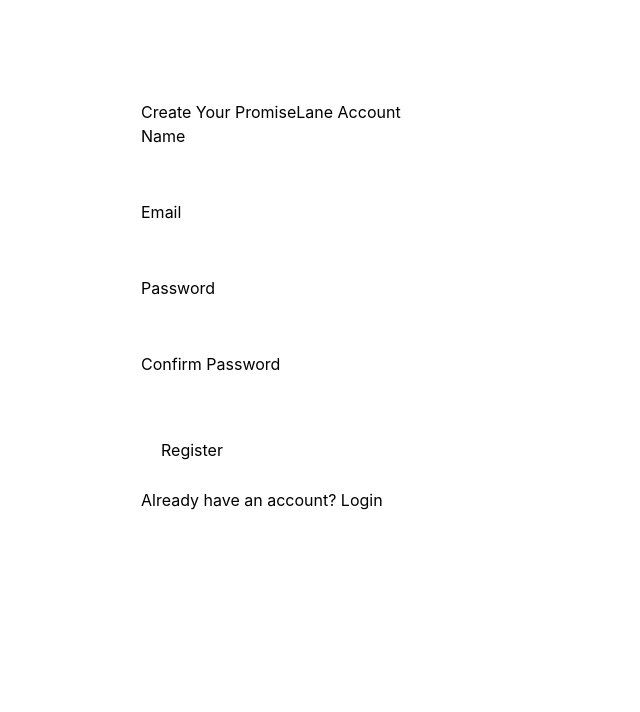
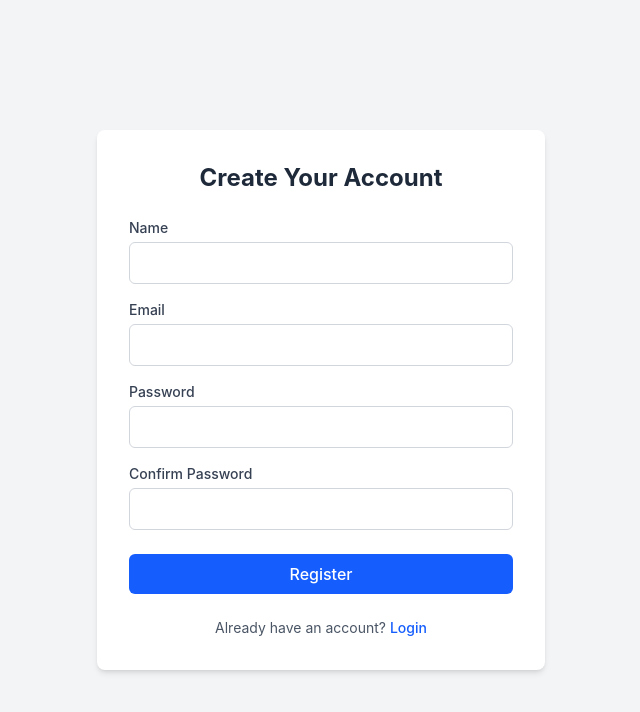
Before and after one commit to Dev-Sooraj-Git/promiselane-frontend, a React (Vite) app: page /register in a window 1280 px wide. Shown: the top 712 px of the page, without its empty margins (319-959 px from the left). Built offline with nearby package versions, Linux system fonts and the light colour scheme.

Commit message:
Redesign Register page with Tailwind CSS

```diff
--- a/src/pages/Register.jsx
+++ b/src/pages/Register.jsx
@@ -33,33 +33,54 @@
     };
 
     return (
-        <div style={{ maxWidth: 400, margin: '80px auto', padding: 20 }}>
-            <h2>Create Your PromiseLane Account</h2>
-            {error && <p style={{ color: 'red' }}>{error}</p>}
+        <div className="min-h-screen flex items-center justify-center bg-gray-100">
+            <div className="bg-white p-8 rounded-lg shadow-md w-full max-w-md">
+                <h2 className="text-2xl font-bold text-center text-gray-800 mb-6">
+                    Create Your Account
+                </h2>
+
+                {error && (
+                    <div className="bg-red-50 border border-red-200 text-red-700 px-4 py-3 rounded mb-4">
+                        {error}
+                    </div>
+                )}
+
                 <form onSubmit={handleSubmit}>
-                <div style={{ marginBottom: 12 }}>
-                    <label>Name</label><br />
-                    <input type="text" value={name} onChange={(e) => setName(e.target.value)} required style={{ width: '100%', padding: 8 }} />
+                    <div className="mb-4">
+                        <label className="block text-gray-700 text-sm font-medium mb-1">Name</label>
+                        <input type="text" value={name} onChange={(e) => setName(e.target.value)} required
+                            className="w-full px-3 py-2 border border-gray-300 rounded-md focus:outline-none focus:ring-2 focus:ring-blue-500 focus:border-transparent" />
                     </div>
-                <div style={{ marginBottom: 12 }}>
-                    <label>Email</label><br />
-                    <input type="email" value={email} onChange={(e) => setEmail(e.target.value)} required style={{ width: '100%', padding: 8 }} />
+
+                    <div className="mb-4">
+                        <label className="block text-gray-700 text-sm font-medium mb-1">Email</label>
+                        <input type="email" value={email} onChange={(e) => setEmail(e.target.value)} required
+                            className="w-full px-3 py-2 border border-gray-300 rounded-md focus:outline-none focus:ring-2 focus:ring-blue-500 focus:border-transparent" />
                     </div>
-                <div style={{ marginBottom: 12 }}>
-                    <label>Password</label><br />
-                    <input type="password" value={password} onChange={(e) => setPassword(e.target.value)} required style={{ width: '100%', padding: 8 }} />
+
+                    <div className="mb-4">
+                        <label className="block text-gray-700 text-sm font-medium mb-1">Password</label>
+                        <input type="password" value={password} onChange={(e) => setPassword(e.target.value)} required
+                            className="w-full px-3 py-2 border border-gray-300 rounded-md focus:outline-none focus:ring-2 focus:ring-blue-500 focus:border-transparent" />
                     </div>
-                <div style={{ marginBottom: 12 }}>
-                    <label>Confirm Password</label><br />
-                    <input type="password" value={passwordConfirmation} onChange={(e) => setPasswordConfirmation(e.target.value)} required style={{ width: '100%', padding: 8 }} />
+
+                    <div className="mb-6">
+                        <label className="block text-gray-700 text-sm font-medium mb-1">Confirm Password</label>
+                        <input type="password" value={passwordConfirmation} onChange={(e) => setPasswordConfirmation(e.target.value)} required
+                            className="w-full px-3 py-2 border border-gray-300 rounded-md focus:outline-none focus:ring-2 focus:ring-blue-500 focus:border-transparent" />
                     </div>
-                <button type="submit" disabled={loading} style={{ padding: '10px 20px', cursor: 'pointer' }}>
+
+                    <button type="submit" disabled={loading}
+                        className="w-full bg-blue-600 text-white py-2 px-4 rounded-md hover:bg-blue-700 disabled:bg-blue-400 disabled:cursor-not-allowed font-medium">
                         {loading ? 'Creating Account...' : 'Register'}
                     </button>
                 </form>
-            <p style={{ marginTop: 16 }}>
-                Already have an account? <Link to="/login">Login</Link>
+
+                <p className="text-center text-gray-600 text-sm mt-6">
+                    Already have an account?{' '}
+                    <Link to="/login" className="text-blue-600 hover:underline font-medium">Login</Link>
                 </p>
+            </div>
         </div>
     );
 }
```
Lines whose indentation alone changed are shown as unchanged.
